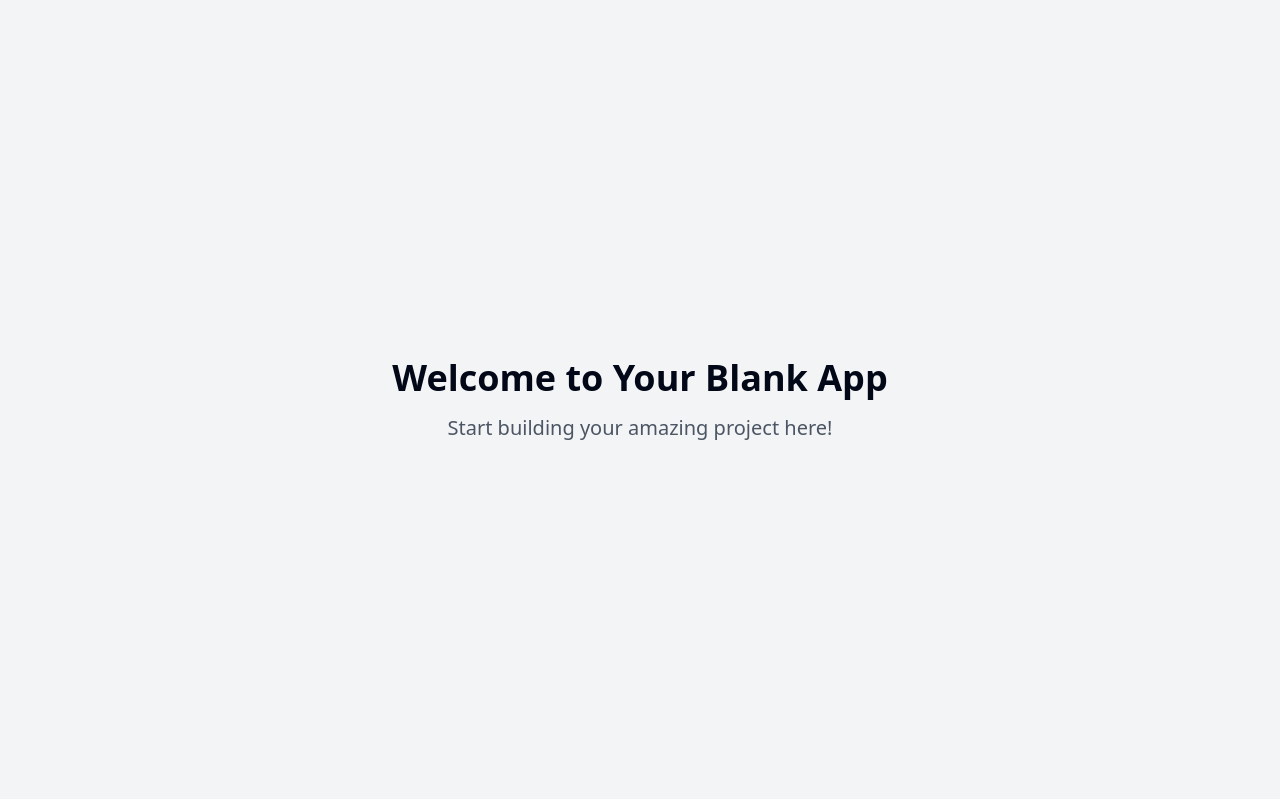
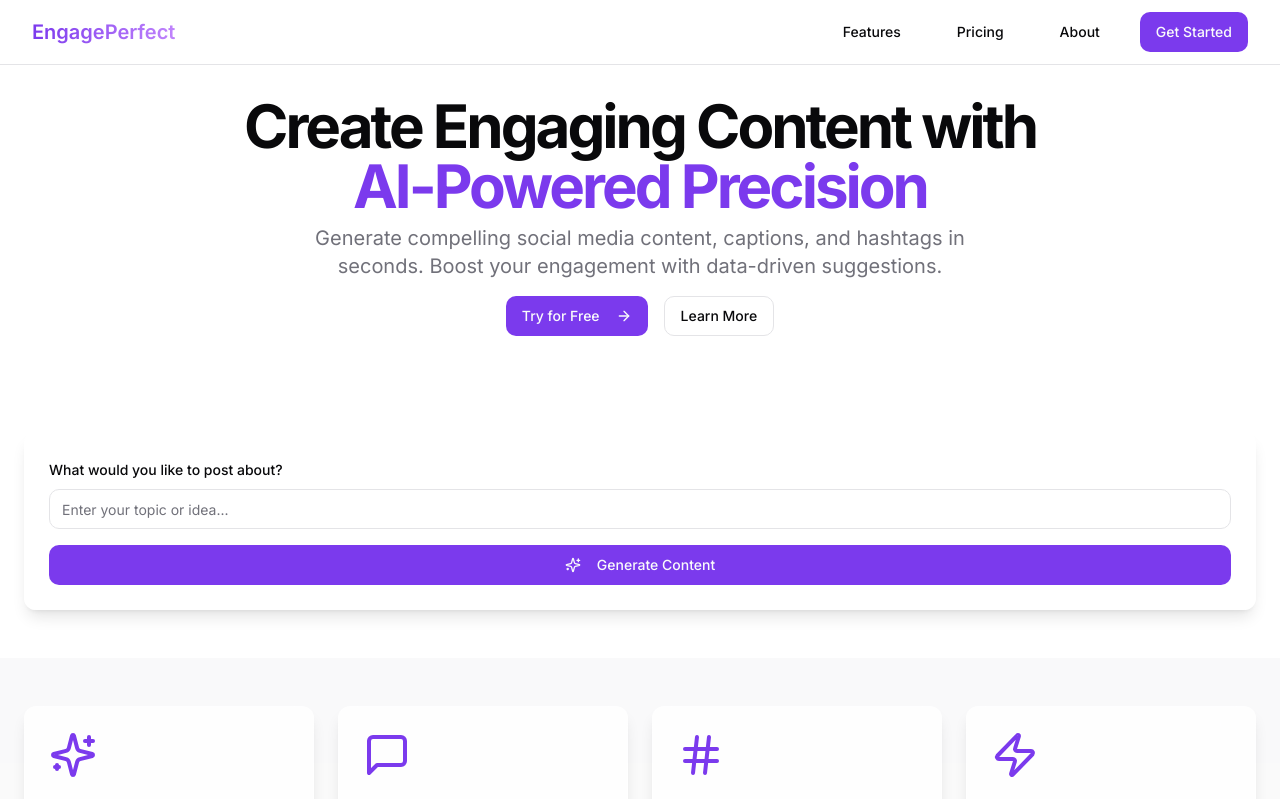
Before and after one commit to pkadima2/captify-bot, a React (Vite) app: page / in a window 1280 px wide. Shown: the top 799 px of the page. Built offline with nearby package versions, Linux system fonts and the light colour scheme.

Commit message:
Add micro-SaaS app features
Implement key MVP features for an AI-powered micro-SaaS app focused on social media post generation and engagement, including a post idea generator, caption generator, hashtag suggestions, and a basic comment reply bot.
[skip gpt_engineer]

```diff
--- /dev/null
+++ b/src/components/Features.tsx
@@ -0,0 +1,43 @@
+import { Card } from "@/components/ui/card";
+import { Hash, MessageSquare, Sparkles, Zap } from "lucide-react";
+
+const features = [
+  {
+    icon: Sparkles,
+    title: "AI-Powered Ideas",
+    description: "Generate creative and engaging post ideas tailored to your niche",
+  },
+  {
+    icon: MessageSquare,
+    title: "Smart Captions",
+    description: "Create compelling captions that drive engagement and reach",
+  },
+  {
+    icon: Hash,
+    title: "Hashtag Suggestions",
+    description: "Get relevant hashtag recommendations to maximize your visibility",
+  },
+  {
+    icon: Zap,
+    title: "Quick Responses",
+    description: "Generate thoughtful replies to comments automatically",
+  },
+];
+
+export const Features = () => {
+  return (
+    <section className="py-12 bg-secondary/50">
+      <div className="container px-4 md:px-6">
+        <div className="grid gap-6 md:grid-cols-2 lg:grid-cols-4">
+          {features.map((feature) => (
+            <Card key={feature.title} className="p-6 glass-card animate-in">
+              <feature.icon className="h-12 w-12 text-primary mb-4" />
+              <h3 className="text-lg font-semibold mb-2">{feature.title}</h3>
+              <p className="text-muted-foreground">{feature.description}</p>
+            </Card>
+          ))}
+        </div>
+      </div>
+    </section>
+  );
+};
--- /dev/null
+++ b/src/components/Generator.tsx
@@ -0,0 +1,93 @@
+import { useState } from "react";
+import { Button } from "@/components/ui/button";
+import { Card } from "@/components/ui/card";
+import { Input } from "@/components/ui/input";
+import { Label } from "@/components/ui/label";
+import { Textarea } from "@/components/ui/textarea";
+import { useToast } from "@/hooks/use-toast";
+import { Copy, Sparkles } from "lucide-react";
+
+export const Generator = () => {
+  const [topic, setTopic] = useState("");
+  const [loading, setLoading] = useState(false);
+  const [result, setResult] = useState("");
+  const { toast } = useToast();
+
+  const handleGenerate = async () => {
+    if (!topic) {
+      toast({
+        title: "Please enter a topic",
+        description: "You need to provide a topic to generate content.",
+        variant: "destructive",
+      });
+      return;
+    }
+
+    setLoading(true);
+    // Simulate API call
+    setTimeout(() => {
+      setResult("This is a sample generated content for your social media post. #awesome #content #socialmedia");
+      setLoading(false);
+    }, 1500);
+  };
+
+  const handleCopy = () => {
+    navigator.clipboard.writeText(result);
+    toast({
+      title: "Copied to clipboard",
+      description: "The generated content has been copied to your clipboard.",
+    });
+  };
+
+  return (
+    <section className="py-12">
+      <div className="container px-4 md:px-6">
+        <Card className="p-6 glass-card animate-in">
+          <div className="space-y-4">
+            <div className="space-y-2">
+              <Label htmlFor="topic">What would you like to post about?</Label>
+              <Input
+                id="topic"
+                placeholder="Enter your topic or idea..."
+                value={topic}
+                onChange={(e) => setTopic(e.target.value)}
+              />
+            </div>
+            <Button
+              className="w-full"
+              onClick={handleGenerate}
+              disabled={loading}
+            >
+              {loading ? (
+                <Sparkles className="mr-2 h-4 w-4 animate-spin" />
+              ) : (
+                <Sparkles className="mr-2 h-4 w-4" />
+              )}
+              Generate Content
+            </Button>
+            {result && (
+              <div className="space-y-2">
+                <Label>Generated Content</Label>
+                <div className="relative">
+                  <Textarea
+                    value={result}
+                    readOnly
+                    className="min-h-[100px] pr-10"
+                  />
+                  <Button
+                    variant="ghost"
+                    size="icon"
+                    className="absolute top-2 right-2"
+                    onClick={handleCopy}
+                  >
+                    <Copy className="h-4 w-4" />
+                  </Button>
+                </div>
+              </div>
+            )}
+          </div>
+        </Card>
+      </div>
+    </section>
+  );
+};
--- /dev/null
+++ b/src/components/Header.tsx
@@ -0,0 +1,25 @@
+import { Button } from "@/components/ui/button";
+import { Menu } from "lucide-react";
+
+export const Header = () => {
+  return (
+    <header className="fixed top-0 left-0 right-0 z-50 bg-background/80 backdrop-blur-lg border-b">
+      <div className="container flex items-center justify-between h-16">
+        <div className="flex items-center space-x-4">
+          <span className="text-xl font-semibold bg-clip-text text-transparent bg-gradient-to-r from-primary to-purple-400">
+            EngagePerfect
+          </span>
+        </div>
+        <nav className="hidden md:flex items-center space-x-6">
+          <Button variant="ghost">Features</Button>
+          <Button variant="ghost">Pricing</Button>
+          <Button variant="ghost">About</Button>
+          <Button variant="default">Get Started</Button>
+        </nav>
+        <Button variant="ghost" size="icon" className="md:hidden">
+          <Menu className="h-5 w-5" />
+        </Button>
+      </div>
+    </header>
+  );
+};
--- /dev/null
+++ b/src/components/Hero.tsx
@@ -0,0 +1,29 @@
+import { Button } from "@/components/ui/button";
+import { ArrowRight } from "lucide-react";
+
+export const Hero = () => {
+  return (
+    <section className="pt-24 pb-12">
+      <div className="container px-4 md:px-6">
+        <div className="flex flex-col items-center space-y-4 text-center">
+          <div className="space-y-2">
+            <h1 className="text-3xl font-bold tracking-tighter sm:text-4xl md:text-5xl lg:text-6xl">
+              Create Engaging Content with
+              <span className="block text-primary">AI-Powered Precision</span>
+            </h1>
+            <p className="mx-auto max-w-[700px] text-muted-foreground md:text-xl">
+              Generate compelling social media content, captions, and hashtags in seconds. Boost your engagement with data-driven suggestions.
+            </p>
+          </div>
+          <div className="space-x-4">
+            <Button className="group">
+              Try for Free
+              <ArrowRight className="ml-2 h-4 w-4 transition-transform group-hover:translate-x-1" />
+            </Button>
+            <Button variant="outline">Learn More</Button>
+          </div>
+        </div>
+      </div>
+    </section>
+  );
+};
--- a/src/index.css
+++ b/src/index.css
@@ -1,3 +1,5 @@
+@import url('https://fonts.googleapis.com/css2?family=Inter:wght@100;200;300;400;500;600;700;800;900&display=swap');
+
 @tailwind base;
 @tailwind components;
 @tailwind utilities;
@@ -5,97 +7,72 @@
 @layer base {
   :root {
     --background: 0 0% 100%;
-    --foreground: 222.2 84% 4.9%;
-
+    --foreground: 240 10% 3.9%;
     --card: 0 0% 100%;
-    --card-foreground: 222.2 84% 4.9%;
-
+    --card-foreground: 240 10% 3.9%;
     --popover: 0 0% 100%;
-    --popover-foreground: 222.2 84% 4.9%;
-
-    --primary: 222.2 47.4% 11.2%;
-    --primary-foreground: 210 40% 98%;
-
-    --secondary: 210 40% 96.1%;
-    --secondary-foreground: 222.2 47.4% 11.2%;
-
-    --muted: 210 40% 96.1%;
-    --muted-foreground: 215.4 16.3% 46.9%;
-
-    --accent: 210 40% 96.1%;
-    --accent-foreground: 222.2 47.4% 11.2%;
-
+    --popover-foreground: 240 10% 3.9%;
+    --primary: 262 83.3% 57.8%;
+    --primary-foreground: 210 20% 98%;
+    --secondary: 240 4.8% 95.9%;
+    --secondary-foreground: 240 5.9% 10%;
+    --muted: 240 4.8% 95.9%;
+    --muted-foreground: 240 3.8% 46.1%;
+    --accent: 240 4.8% 95.9%;
+    --accent-foreground: 240 5.9% 10%;
     --destructive: 0 84.2% 60.2%;
-    --destructive-foreground: 210 40% 98%;
-
-    --border: 214.3 31.8% 91.4%;
-    --input: 214.3 31.8% 91.4%;
-    --ring: 222.2 84% 4.9%;
-
-    --radius: 0.5rem;
-
-    --sidebar-background: 0 0% 98%;
-
-    --sidebar-foreground: 240 5.3% 26.1%;
-
-    --sidebar-primary: 240 5.9% 10%;
-
-    --sidebar-primary-foreground: 0 0% 98%;
-
-    --sidebar-accent: 240 4.8% 95.9%;
-
-    --sidebar-accent-foreground: 240 5.9% 10%;
-
-    --sidebar-border: 220 13% 91%;
-
-    --sidebar-ring: 217.2 91.2% 59.8%;
+    --destructive-foreground: 0 0% 98%;
+    --border: 240 5.9% 90%;
+    --input: 240 5.9% 90%;
+    --ring: 262 83.3% 57.8%;
+    --radius: 0.75rem;
   }
 
   .dark {
-    --background: 222.2 84% 4.9%;
-    --foreground: 210 40% 98%;
+    --background: 240 10% 3.9%;
+    --foreground: 0 0% 98%;
+    --card: 240 10% 3.9%;
+    --card-foreground: 0 0% 98%;
+    --popover: 240 10% 3.9%;
+    --popover-foreground: 0 0% 98%;
+    --primary: 263 83.3% 57.8%;
+    --primary-foreground: 210 20% 98%;
+    --secondary: 240 3.7% 15.9%;
+    --secondary-foreground: 0 0% 98%;
+    --muted: 240 3.7% 15.9%;
+    --muted-foreground: 240 5% 64.9%;
+    --accent: 240 3.7% 15.9%;
+    --accent-foreground: 0 0% 98%;
+    --destructive: 0 62.8% 30.6%;
+    --destructive-foreground: 0 0% 98%;
+    --border: 240 3.7% 15.9%;
+    --input: 240 3.7% 15.9%;
+    --ring: 263 83.3% 57.8%;
+  }
 
-    --card: 222.2 84% 4.9%;
-    --card-foreground: 210 40% 98%;
-
-    --popover: 222.2 84% 4.9%;
-    --popover-foreground: 210 40% 98%;
-
-    --primary: 210 40% 98%;
-    --primary-foreground: 222.2 47.4% 11.2%;
-
-    --secondary: 217.2 32.6% 17.5%;
-    --secondary-foreground: 210 40% 98%;
-
-    --muted: 217.2 32.6% 17.5%;
-    --muted-foreground: 215 20.2% 65.1%;
-
-    --accent: 217.2 32.6% 17.5%;
-    --accent-foreground: 210 40% 98%;
-
-    --destructive: 0 62.8% 30.6%;
-    --destructive-foreground: 210 40% 98%;
-
-    --border: 217.2 32.6% 17.5%;
-    --input: 217.2 32.6% 17.5%;
-    --ring: 212.7 26.8% 83.9%;
-    --sidebar-background: 240 5.9% 10%;
-    --sidebar-foreground: 240 4.8% 95.9%;
-    --sidebar-primary: 224.3 76.3% 48%;
-    --sidebar-primary-foreground: 0 0% 100%;
-    --sidebar-accent: 240 3.7% 15.9%;
-    --sidebar-accent-foreground: 240 4.8% 95.9%;
-    --sidebar-border: 240 3.7% 15.9%;
-    --sidebar-ring: 217.2 91.2% 59.8%;
-  }
-}
-
-@layer base {
   * {
     @apply border-border;
   }
 
   body {
-    @apply bg-background text-foreground;
+    @apply bg-background text-foreground font-inter antialiased;
   }
 }
+
+@layer utilities {
+  .glass-card {
+    @apply bg-white/80 backdrop-blur-lg border border-white/20 shadow-lg;
+  }
+
+  .animate-in {
+    animation: animate-in 0.5s ease-out;
+  }
+
+  .shimmer {
+    @apply relative overflow-hidden before:absolute before:inset-0 before:-translate-x-full before:animate-shimmer before:bg-gradient-to-r before:from-transparent before:via-white/60 before:to-transparent;
+  }
+}
+
+.font-inter {
+  font-family: 'Inter', sans-serif;
+}
--- a/src/pages/Index.tsx
+++ b/src/pages/Index.tsx
@@ -1,12 +1,17 @@
-// Update this page (the content is just a fallback if you fail to update the page)
+import { Header } from "@/components/Header";
+import { Hero } from "@/components/Hero";
+import { Generator } from "@/components/Generator";
+import { Features } from "@/components/Features";
 
 const Index = () => {
   return (
-    <div className="min-h-screen flex items-center justify-center bg-gray-100">
-      <div className="text-center">
-        <h1 className="text-4xl font-bold mb-4">Welcome to Your Blank App</h1>
-        <p className="text-xl text-gray-600">Start building your amazing project here!</p>
-      </div>
+    <div className="min-h-screen bg-background">
+      <Header />
+      <main>
+        <Hero />
+        <Generator />
+        <Features />
+      </main>
     </div>
   );
 };
--- a/tailwind.config.ts
+++ b/tailwind.config.ts
@@ -12,85 +12,76 @@ export default {
   theme: {
     container: {
       center: true,
-			padding: '2rem',
+      padding: "2rem",
       screens: {
-				'2xl': '1400px'
-			}
+        "2xl": "1400px",
+      },
     },
     extend: {
       colors: {
-				border: 'hsl(var(--border))',
-				input: 'hsl(var(--input))',
-				ring: 'hsl(var(--ring))',
-				background: 'hsl(var(--background))',
-				foreground: 'hsl(var(--foreground))',
+        border: "hsl(var(--border))",
+        input: "hsl(var(--input))",
+        ring: "hsl(var(--ring))",
+        background: "hsl(var(--background))",
+        foreground: "hsl(var(--foreground))",
         primary: {
-					DEFAULT: 'hsl(var(--primary))',
-					foreground: 'hsl(var(--primary-foreground))'
+          DEFAULT: "hsl(var(--primary))",
+          foreground: "hsl(var(--primary-foreground))",
         },
         secondary: {
-					DEFAULT: 'hsl(var(--secondary))',
-					foreground: 'hsl(var(--secondary-foreground))'
+          DEFAULT: "hsl(var(--secondary))",
+          foreground: "hsl(var(--secondary-foreground))",
         },
         destructive: {
-					DEFAULT: 'hsl(var(--destructive))',
-					foreground: 'hsl(var(--destructive-foreground))'
+          DEFAULT: "hsl(var(--destructive))",
+          foreground: "hsl(var(--destructive-foreground))",
         },
         muted: {
-					DEFAULT: 'hsl(var(--muted))',
-					foreground: 'hsl(var(--muted-foreground))'
+          DEFAULT: "hsl(var(--muted))",
+          foreground: "hsl(var(--muted-foreground))",
         },
         accent: {
-					DEFAULT: 'hsl(var(--accent))',
-					foreground: 'hsl(var(--accent-foreground))'
+          DEFAULT: "hsl(var(--accent))",
+          foreground: "hsl(var(--accent-foreground))",
         },
         popover: {
-					DEFAULT: 'hsl(var(--popover))',
-					foreground: 'hsl(var(--popover-foreground))'
+          DEFAULT: "hsl(var(--popover))",
+          foreground: "hsl(var(--popover-foreground))",
         },
         card: {
-					DEFAULT: 'hsl(var(--card))',
-					foreground: 'hsl(var(--card-foreground))'
+          DEFAULT: "hsl(var(--card))",
+          foreground: "hsl(var(--card-foreground))",
         },
-				sidebar: {
-					DEFAULT: 'hsl(var(--sidebar-background))',
-					foreground: 'hsl(var(--sidebar-foreground))',
-					primary: 'hsl(var(--sidebar-primary))',
-					'primary-foreground': 'hsl(var(--sidebar-primary-foreground))',
-					accent: 'hsl(var(--sidebar-accent))',
-					'accent-foreground': 'hsl(var(--sidebar-accent-foreground))',
-					border: 'hsl(var(--sidebar-border))',
-					ring: 'hsl(var(--sidebar-ring))'
-				}
       },
       borderRadius: {
-				lg: 'var(--radius)',
-				md: 'calc(var(--radius) - 2px)',
-				sm: 'calc(var(--radius) - 4px)'
+        lg: "var(--radius)",
+        md: "calc(var(--radius) - 2px)",
+        sm: "calc(var(--radius) - 4px)",
       },
       keyframes: {
-				'accordion-down': {
-					from: {
-						height: '0'
+        "accordion-down": {
+          from: { height: "0" },
+          to: { height: "var(--radix-accordion-content-height)" },
         },
-					to: {
-						height: 'var(--radix-accordion-content-height)'
-					}
+        "accordion-up": {
+          from: { height: "var(--radix-accordion-content-height)" },
+          to: { height: "0" },
         },
-				'accordion-up': {
-					from: {
-						height: 'var(--radix-accordion-content-height)'
+        float: {
+          "0%, 100%": { transform: "translateY(0)" },
+          "50%": { transform: "translateY(-10px)" },
         },
-					to: {
-						height: '0'
-					}
-				}
+        shimmer: {
+          "100%": { transform: "translateX(100%)" },
+        },
       },
       animation: {
-				'accordion-down': 'accordion-down 0.2s ease-out',
-				'accordion-up': 'accordion-up 0.2s ease-out'
-			}
-		}
+        "accordion-down": "accordion-down 0.2s ease-out",
+        "accordion-up": "accordion-up 0.2s ease-out",
+        float: "float 6s ease-in-out infinite",
+        shimmer: "shimmer 2s infinite",
+      },
+    },
   },
   plugins: [require("tailwindcss-animate")],
 } satisfies Config;
```
Lines whose indentation alone changed are shown as unchanged.
